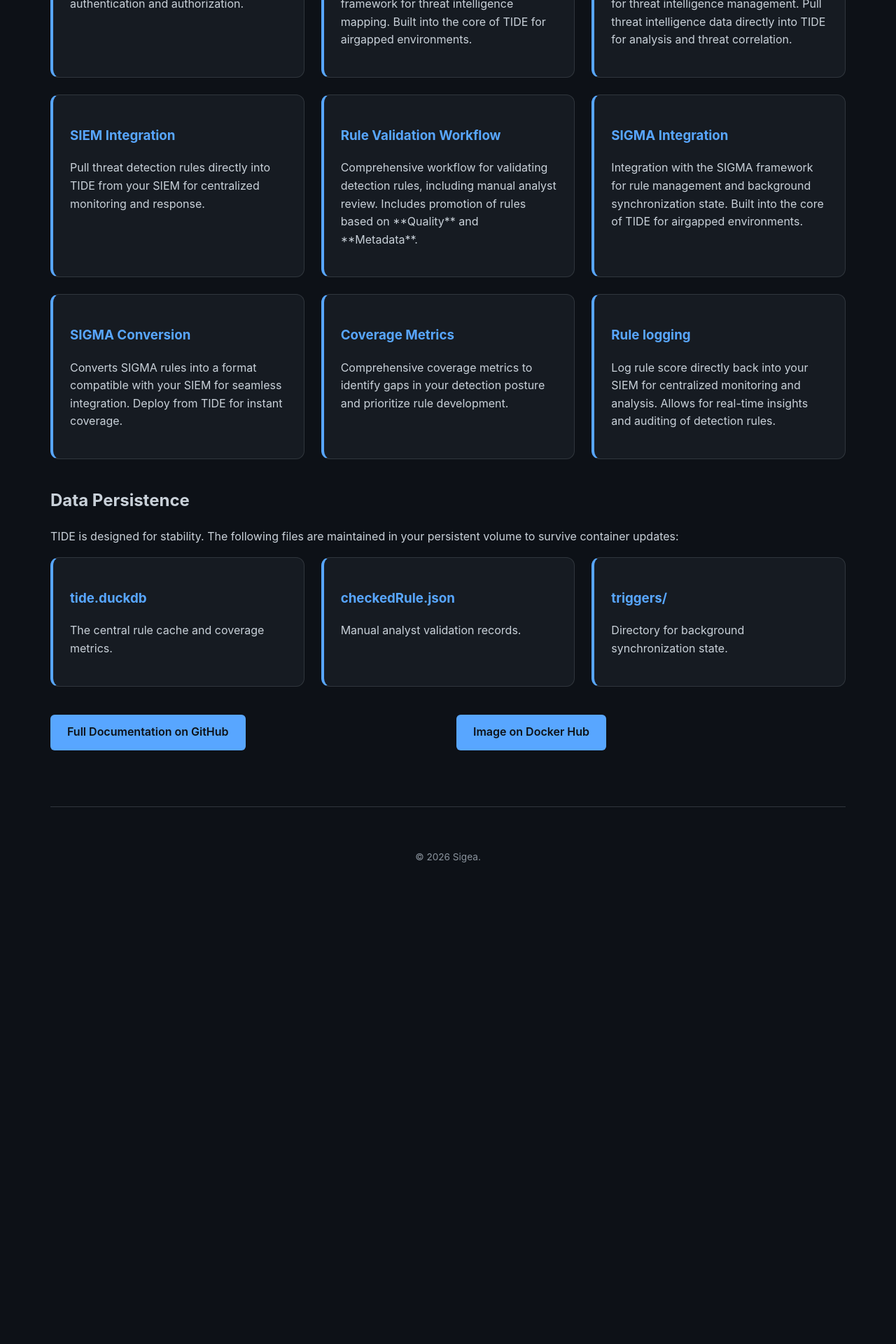
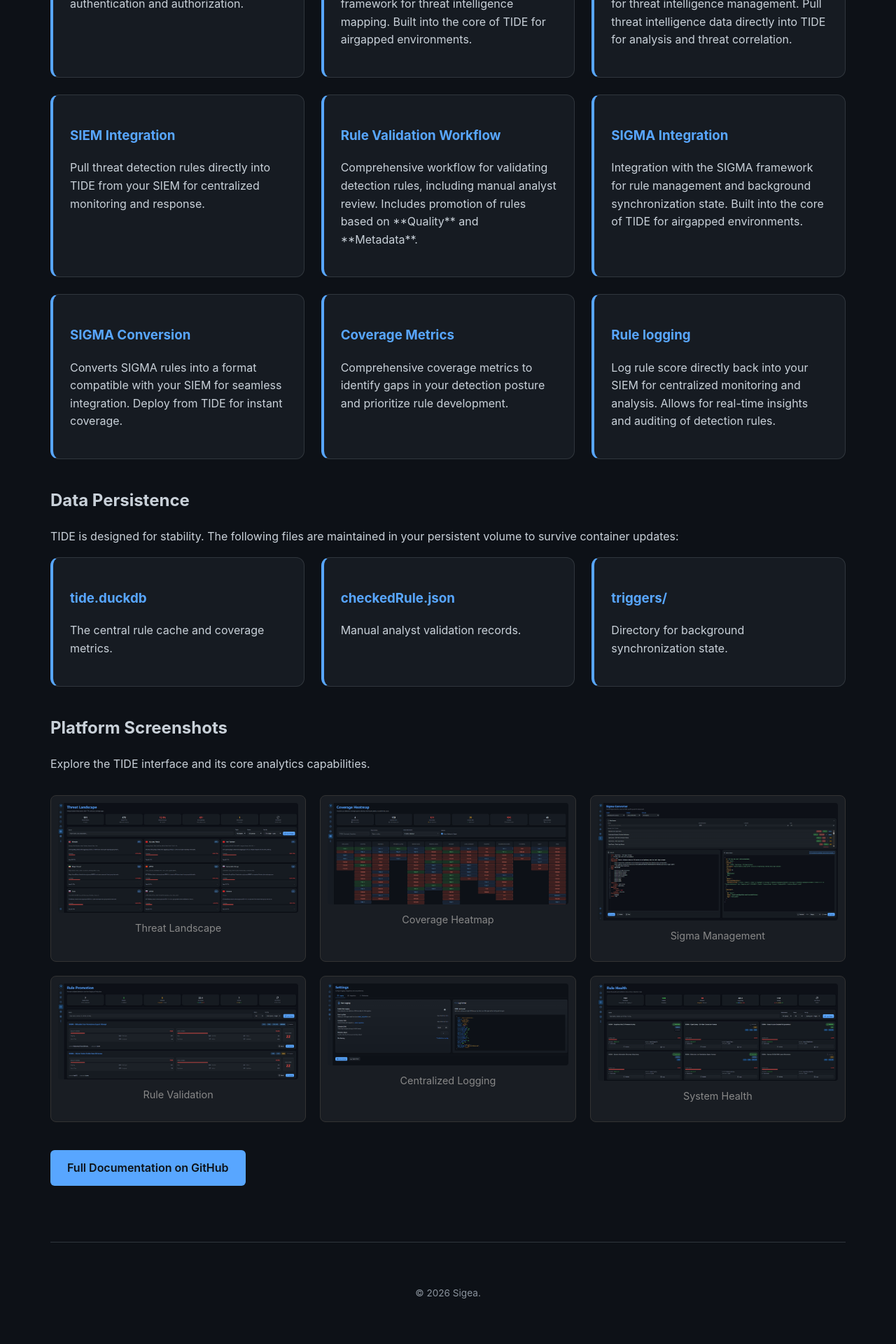
Before and after one commit to sigeauk/sigeauk.github.io, a Jekyll site: the page built from tide.html, in a window 1280 px wide. Shown: the part 976-2896 px from the top of the page at 70% size. Built offline with Jekyll 4.4.1, drawn with Linux system fonts in a browser that asks for light colours; before the commit the page ends 2274 px from its top, so only the background shows below that.

Commit message:
add gallery to TIDE page

```diff
--- a/style.css
+++ b/style.css
@@ -255,6 +255,41 @@ pre {
     color: var(--primary-accent);
 }
 
+/* --- GALLERY (Product page) --- */
+/* Gallery Styles */
+.gallery-grid {
+    display: grid;
+    grid-template-columns: repeat(auto-fit, minmax(280px, 1fr));
+    gap: 20px;
+    margin-top: 2rem;
+}
+
+.gallery-item {
+    background: rgba(255, 255, 255, 0.05); /* Matches your dark theme */
+    padding: 10px;
+    border-radius: 8px;
+    border: 1px solid #333;
+    transition: transform 0.3s ease;
+}
+
+.gallery-item:hover {
+    transform: scale(1.02);
+}
+
+.gallery-item img {
+    width: 100%;
+    height: auto;
+    border-radius: 4px;
+    display: block;
+}
+
+.caption {
+    text-align: center;
+    font-size: 0.9rem;
+    margin-top: 10px;
+    color: #888;
+}
+
 /* --- SYNTAX HIGHLIGHTING (Rouge - Dark Theme) --- */
 span.highlight {
     color: var(--primary-accent);
--- a/tide.html
+++ b/tide.html
@@ -108,12 +108,40 @@ description: Explore Sigea's flagship product, TIDE—a comprehensive platform f
     </div>
 </section>
 
+<section class="product-info">
+    <span class="text-accent"><h2>Platform Screenshots</h2></span>
+    <p>Explore the TIDE interface and its core analytics capabilities.</p>
+
+    <div class="gallery-grid">
+        <div class="gallery-item">
+            <img src="{{ site.baseurl }}/images/Threat Landscape.jpeg" alt="Threat Landscape Overview">
+            <p class="caption">Threat Landscape</p>
+        </div>
+        <div class="gallery-item">
+            <img src="{{ site.baseurl }}/images/Heatmap.png" alt="MITRE ATT&CK Heatmap">
+            <p class="caption">Coverage Heatmap</p>
+        </div>
+        <div class="gallery-item">
+            <img src="{{ site.baseurl }}/images/Sigma.jpeg" alt="Sigma Rule Management">
+            <p class="caption">Sigma Management</p>
+        </div>
+        <div class="gallery-item">
+            <img src="{{ site.baseurl }}/images/Promotion.jpeg" alt="Rule Promotion Workflow">
+            <p class="caption">Rule Validation</p>
+        </div>
+        <div class="gallery-item">
+            <img src="{{ site.baseurl }}/images/logging.png" alt="Rule Logging and Auditing">
+            <p class="caption">Centralized Logging</p>
+        </div>
+        <div class="gallery-item">
+            <img src="{{ site.baseurl }}/images/Health.jpeg" alt="System Health Monitoring">
+            <p class="caption">System Health</p>
+        </div>
+    </div>
+</section>
 
 <div class="grid btn-grid">
     <div class="cta-container">
       <a href="https://github.com/sigeauk/TIDE" class="btn-primary">Full Documentation on GitHub</a>
     </div>
-    <div class="cta-container">
-      <a href="https://hub.docker.com/r/047741/tide-core" class="btn-primary">Image on Docker Hub</a>
-    </div>
 </div>
```
Also changed, not shown: images/Health.jpeg (added), images/Heatmap.png (added), images/Promotion.jpeg (added), images/Sigma.jpeg (added), images/Suggestions.png (added), images/Threat Landscape.jpeg (added), images/logging.png (added).
